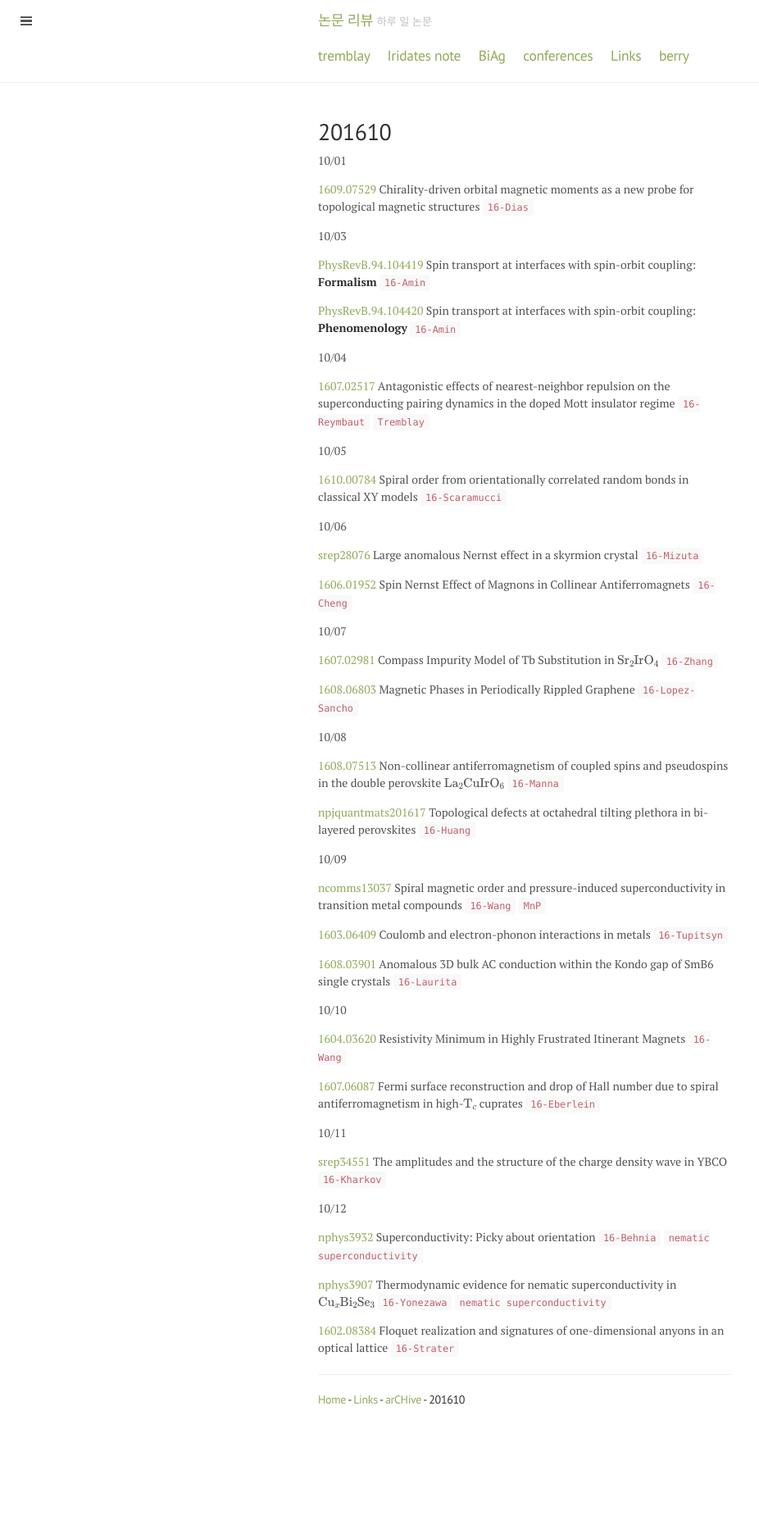
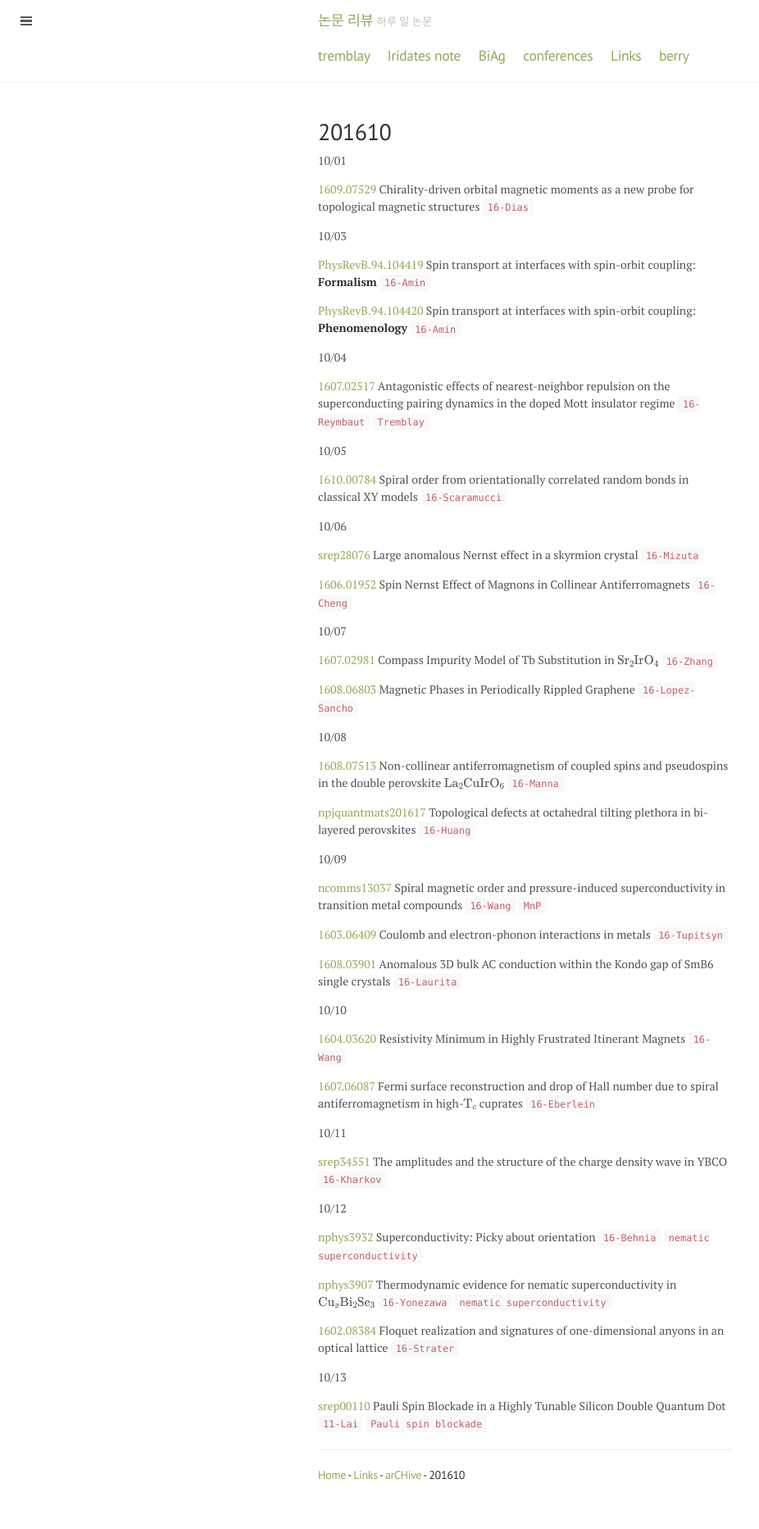
Before and after one commit to qkrwlsghdcjsworlt/work, a Jekyll site: the page built from 201610.md, in a window 1280 px wide. Shown: the whole page at 82% size, without its empty margins (0-926 px from the left). Built offline with Jekyll 4.4.1, drawn with Linux system fonts in a browser that asks for light colours; formulas are drawn with MathJax 3; before the commit the page ends 1773 px from its top, so only the background shows below that.

Commit message:
“update”

```diff
--- a/201610.md
+++ b/201610.md
@@ -73,7 +73,9 @@ title: 201610
 [1602.08384](https://arxiv.org/abs/1602.08384) Floquet realization and signatures of one-dimensional anyons in an optical lattice `16-Strater`
 
 
+10/13
 
+[srep00110](http://www.nature.com/articles/srep00110) Pauli Spin Blockade in a Highly Tunable Silicon Double Quantum Dot `11-Lai` `Pauli spin blockade`
 
 
 
```
